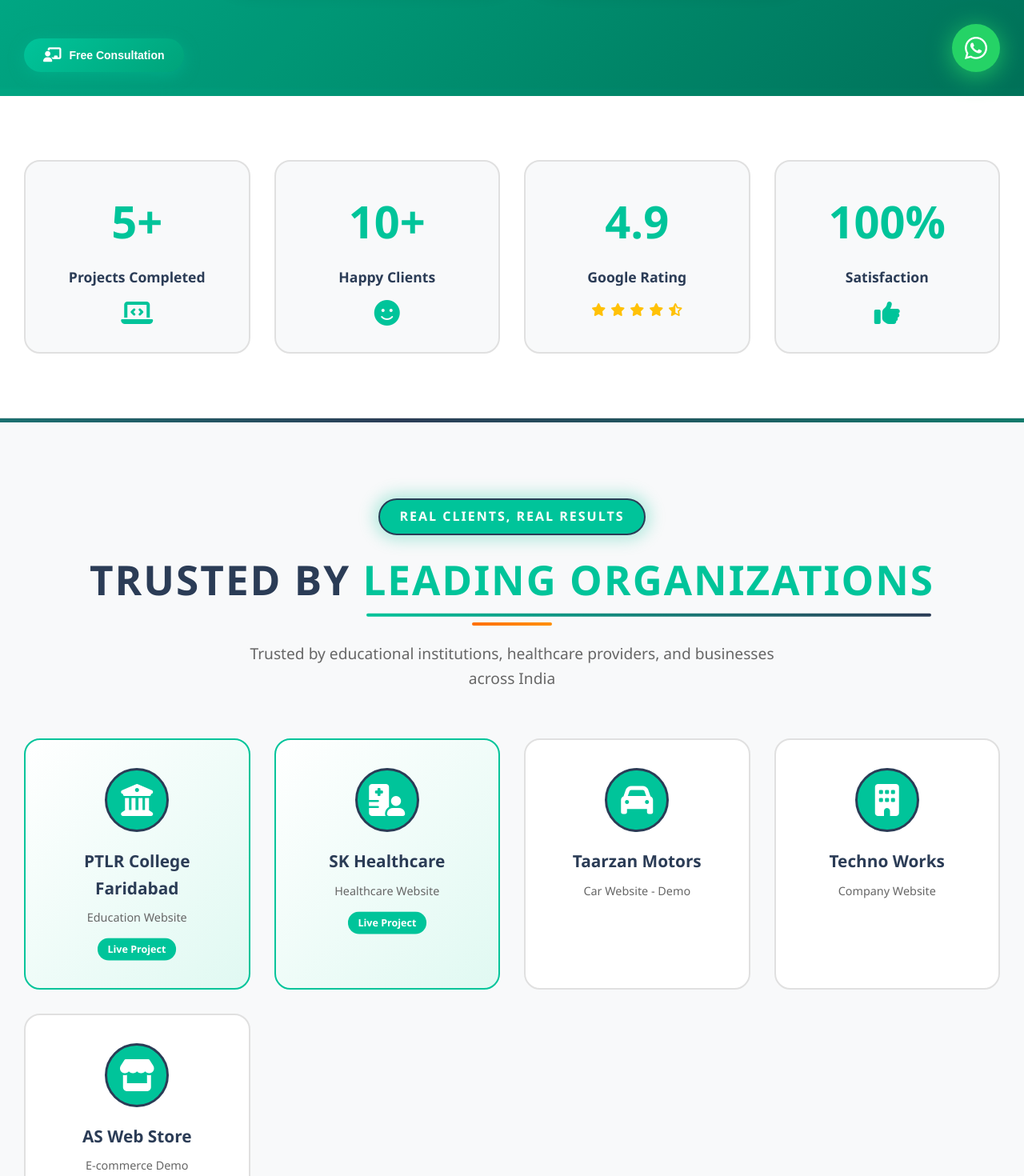
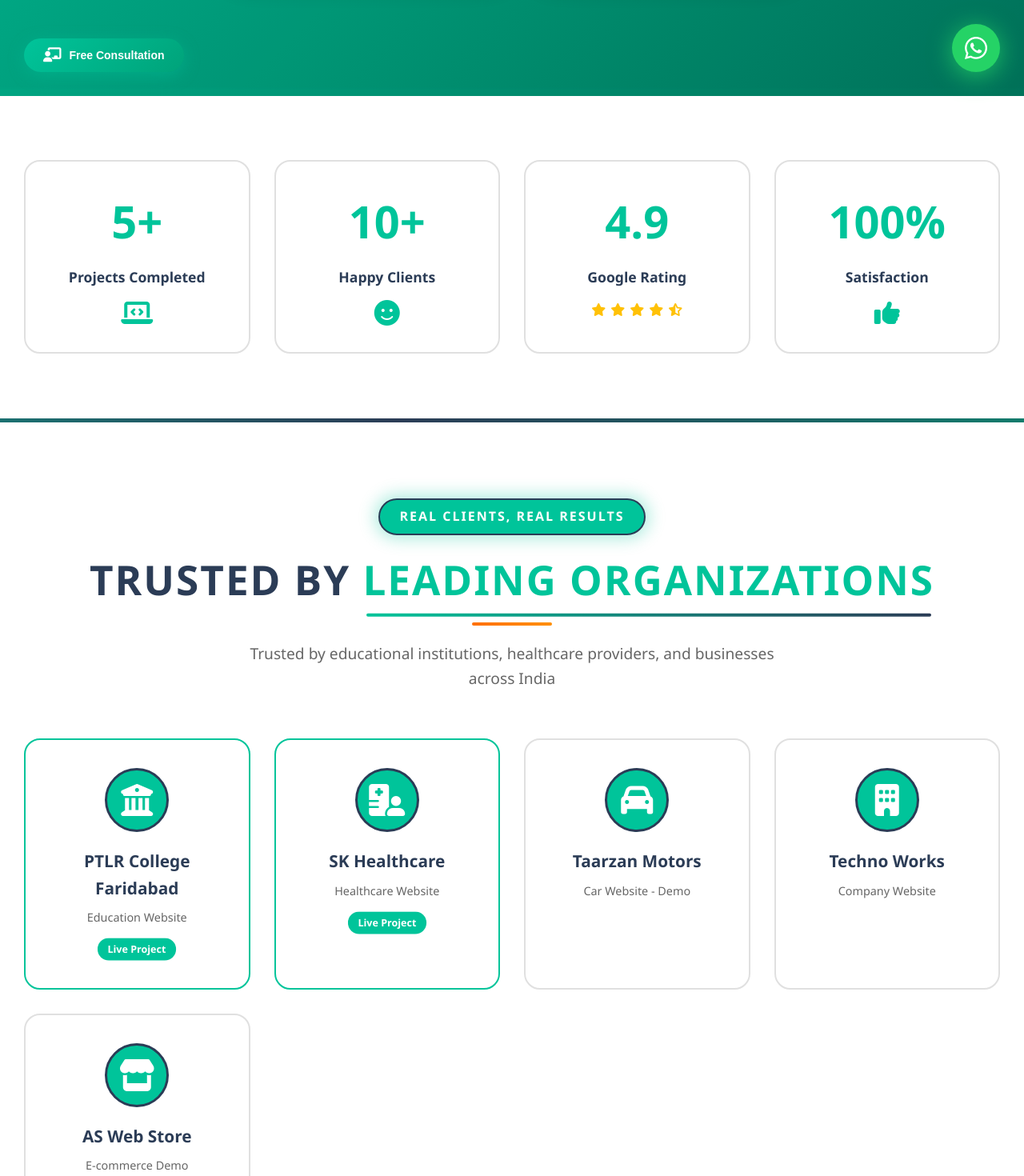
Before and after one commit to aswebmatrix-2026/aswebmatrixnextjs, a Next.js app: page / in a window 1280 px wide. Shown: the part 680-2150 px from the top of the page at 80% size. Built offline with nearby package versions, Linux system fonts and the light colour scheme.

Commit message:
update this website

```diff
--- a/app/home/home.css
+++ b/app/home/home.css
@@ -3,12 +3,12 @@
 :root {
   --primary: #00c49a;
   --primary-dark: #00a37a;
-  --primary-light: #e0f9f2;
+  --primary-light: #ffffff;
   --dark: #2b3c56;
   --dark-light: #3a4c6a;
   --white: #ffffff;
-  --gray-100: #f8f9fa;
-  --gray-200: #e9ecef;
+  --gray-100: #ffffff;
+  --gray-200: #ffffff;
   --gray-500: #6c757d;
   --gray-600: #495057;
   --gray-700: #2b3c56;
@@ -624,7 +624,7 @@
   padding: 80px 0;
   background: white;
   position: relative;
-  border-bottom: 1px solid #e0e0e0;
+  border-bottom: 1px solid #fffbfb;
 }
 
 @media (max-width: 768px) {
@@ -1980,7 +1980,7 @@
 
 .star-filled { color: #fbbf24; }
 .star-half { color: #fbbf24; }
-.star-empty { color: #d1d5db; }
+.star-empty { color: #ffffff; }
 
 .rating-value {
   font-size: clamp(1.2rem, 5vw, 2rem);
--- a/app/page.tsx
+++ b/app/page.tsx
@@ -14,14 +14,20 @@
   FaRocket, FaHeart, FaUsers, FaRupeeSign
 } from 'react-icons/fa';
 
-// Metadata for the home page (Note: 'use client' components can't export metadata directly)
-// Move metadata to a separate file or keep in layout.tsx
-// For now, we'll comment it out and you can add it to your layout.tsx
-
+/**
+ * Home Page Component
+ *
+ * Note: Metadata should be defined in a parent layout.tsx or via Next.js 14+ metadata API.
+ * This component uses 'use client' to support interactive features like the consultation popup.
+ */
 const Page = () => {
   const [isPopupOpen, setIsPopupOpen] = useState(false);
 
-  // Real client projects data
+  // ============================================================================
+  // Data Models
+  // ============================================================================
+
+  /** Client projects showcase */
   const featuredProjects = [
     { name: "PTLR College Faridabad", category: "Education Website", type: "college" },
     { name: "SK Healthcare", category: "Healthcare Website", type: "healthcare" },
@@ -32,6 +38,7 @@
     { name: "Travel Website", category: "Travel & Tourism", type: "travel" }
   ];
 
+  /** Customer reviews sourced from Google */
   const reviews = [
     {
       id: 1,
@@ -71,7 +78,8 @@
     },
   ];
 
- const renderStars = (rating) => {
+  /** Render star rating component */
+  const renderStars = (rating: number) => {
     const stars = [];
     const fullStars = Math.floor(rating);
     const hasHalfStar = rating % 1 !== 0;
@@ -87,7 +95,8 @@
     }
     return stars;
   };
-  // Real services data
+
+  /** Service offerings */
   const services = [
     { icon: "fas fa-code", title: "Custom Web Development", description: "We build fast, modern websites that convert visitors into customers", color: "#00c49a" },
     { icon: "fab fa-react", title: "MERN Stack Development", description: "Full-stack applications with MongoDB, Express, React, and Node.js", color: "#61dafb" },
@@ -97,13 +106,12 @@
     { icon: "fas fa-envelope", title: "Email Marketing", description: "Engage customers with targeted email campaigns", color: "#ea4335" },
     { icon: "fas fa-ad", title: "PPC Advertising", description: "Get instant traffic with Google Ads and paid campaigns", color: "#4285f4" },
     { icon: "fas fa-paint-brush", title: "UI/UX Design", description: "Beautiful, user-friendly interfaces that keep visitors engaged", color: "#9c27b0" },
-    { icon: "fas fa-palette", title: "Canva Design Services", description: "Professional graphics, logos, and branding materials", color: "#00c4cc" },
-    { icon: "fas fa-video", title: "Video Editing", description: "Engaging video content for social media and marketing", color: "#ff6b6b" },
     { icon: "fas fa-shopping-cart", title: "E-commerce Solutions", description: "Sell your products online with secure payment systems", color: "#f39c12" },
-    { icon: "fas fa-boxes", title: "Inventory Management", description: "Smart systems to track and manage your products", color: "#3498db" }
+    { icon: "fas fa-boxes", title: "Inventory Management", description: "Smart systems to track and manage your products", color: "#3498db" },
+    { icon: "fas fa-video", title: "Video Editing", description: "Engaging video content for social media and marketing", color: "#ff6b6b" }
   ];
 
-  // Why choose us points
+  /** Value propositions */
   const whyChooseUs = [
     { icon: "fas fa-check-circle", title: "Real Client Experience", description: "5+ businesses trust us for their online presence" },
     { icon: "fas fa-rocket", title: "Fast Delivery", description: "Get your website live in days, not months" },
@@ -112,7 +120,7 @@
     { icon: "fas fa-headset", title: "24/7 Support", description: "We're always here when you need us" }
   ];
 
-  // Process steps
+  /** Development process */
   const processSteps = [
     { step: "01", title: "Share Your Requirement", description: "Tell us about your business and goals", icon: "fas fa-comments" },
     { step: "02", title: "We Design Your Website", description: "Create a custom design that reflects your brand", icon: "fas fa-pen-fancy" },
@@ -120,7 +128,7 @@
     { step: "04", title: "Launch & Support", description: "Go live with ongoing maintenance", icon: "fas fa-rocket" }
   ];
 
-  // Portfolio items for showcase
+  /** Portfolio items with results data */
   const portfolioItems = [
     { name: "PTLR College Faridabad", category: "Education Website", image: "/images/ptlr.png", result: "Student inquiries increased by 100%" },
     { name: "SK Healthcare", category: "Healthcare Website", image: "/images/sk.png", result: "Patient appointments up 80%" },
@@ -128,7 +136,7 @@
     { name: "Restaurant Website", category: "Food & Beverage", image: "/images/restaurant.png" }
   ];
 
-  // JSON-LD Schema with real data
+  /** Structured data for SEO (JSON-LD) */
   const jsonLd = {
     "@context": "https://schema.org",
     "@type": "LocalBusiness",
@@ -164,8 +172,13 @@
     }
   };
 
+  // ============================================================================
+  // Render
+  // ============================================================================
+
   return (
     <>
+      {/* Structured Data for SEO */}
       <script
         type="application/ld+json"
         dangerouslySetInnerHTML={{ __html: JSON.stringify(jsonLd) }}
@@ -178,6 +191,7 @@
           className="sticky-whatsapp"
           target="_blank"
           rel="noopener noreferrer"
+          aria-label="Chat on WhatsApp"
         >
           <i className="fab fa-whatsapp"></i>
           <span>Chat on WhatsApp</span>
@@ -199,7 +213,7 @@
           <div className="container">
             <div className="hero-content">
               <div className="hero-badge animate-fade-in">
-                <i className="fas fa-star"></i> Trusted by 35+ Businesses
+                <i className="fas fa-star"></i> Trusted by 5+ Businesses
               </div>
               <h1 className="animate-slide-up">
                 We Build Websites That <span className="highlight">Grow Your Business</span>
@@ -226,7 +240,7 @@
           </div>
         </section>
 
-        {/* Trust Section - Real Stats */}
+        {/* Trust Indicators */}
         <section className="trust-section">
           <div className="container">
             <div className="trust-grid">
@@ -256,7 +270,7 @@
           </div>
         </section>
 
-        {/* Real Client Showcase Section */}
+        {/* Client Showcase */}
         <section className="clients-showcase">
           <div className="container">
             <div className="section-header">
@@ -333,7 +347,7 @@
           </div>
         </section>
 
-        {/* Portfolio Preview Section */}
+        {/* Portfolio Preview */}
         <section id="portfolio" className="portfolio-section">
           <div className="container">
             <div className="section-header">
@@ -447,6 +461,8 @@
             </div>
           </div>
         </section>
+
+        {/* Google Reviews Section */}
         <section className="reviews-section">
           <div className="container">
             <motion.div
@@ -507,7 +523,7 @@
           </div>
         </section>
 
-        {/* Final CTA Section */}
+        {/* Final Call to Action */}
         <section className="final-cta">
           <div className="container">
             <div className="cta-content">
@@ -528,7 +544,7 @@
           </div>
         </section>
 
-        {/* Contact Info Footer */}
+        {/* Contact Information Footer */}
         <section className="contact-info-section">
           <div className="container">
             <div className="contact-grid">
@@ -557,13 +573,14 @@
           </div>
         </section>
 
-        {/* Consultation Popup */}
+        {/* Consultation Popup Modal */}
         <ConsultationPopup
           isOpen={isPopupOpen}
           onClose={() => setIsPopupOpen(false)}
         />
       </div>
 
+      {/* Inline Styles for Floating Elements */}
       <style jsx>{`
         .floating-consult-btn {
           position: fixed;
```
Also changed, not shown: app/home/page.jsx (+38 -18 lines). Lines whose indentation alone changed are shown as unchanged.
